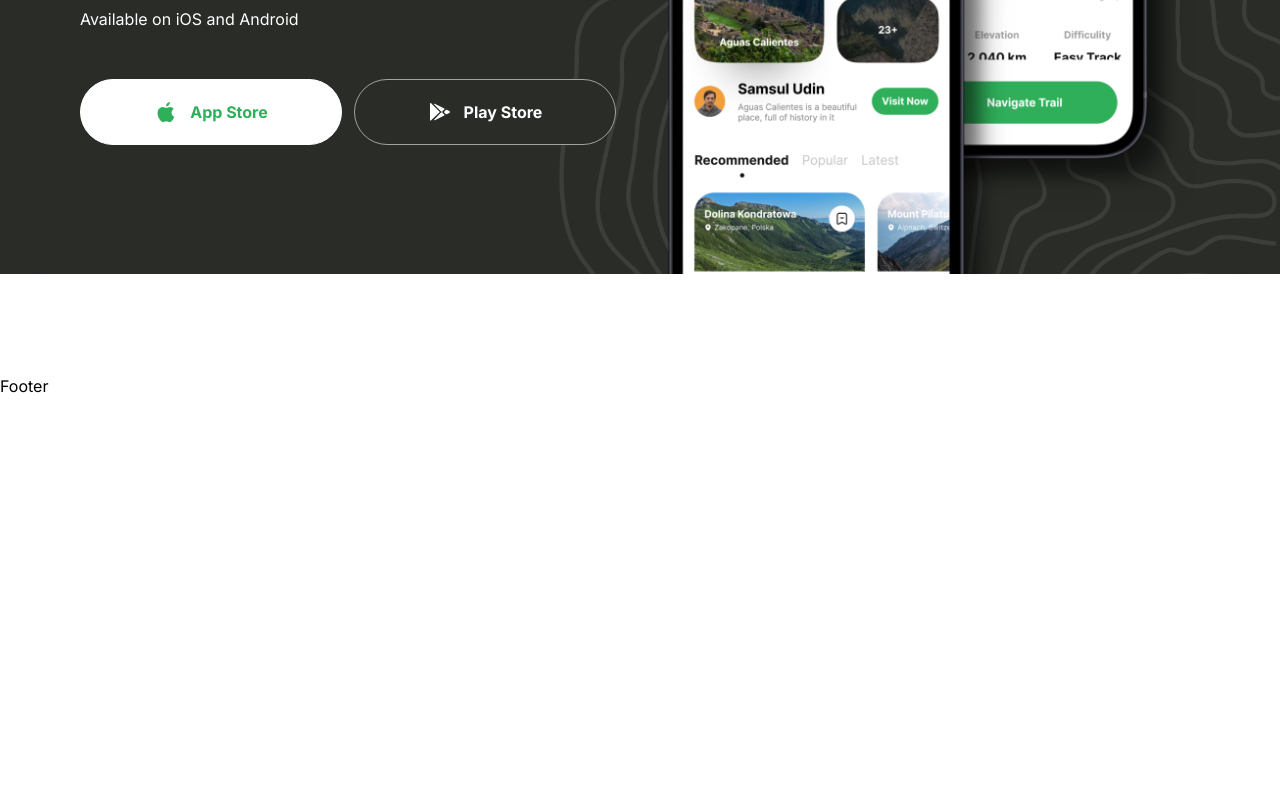
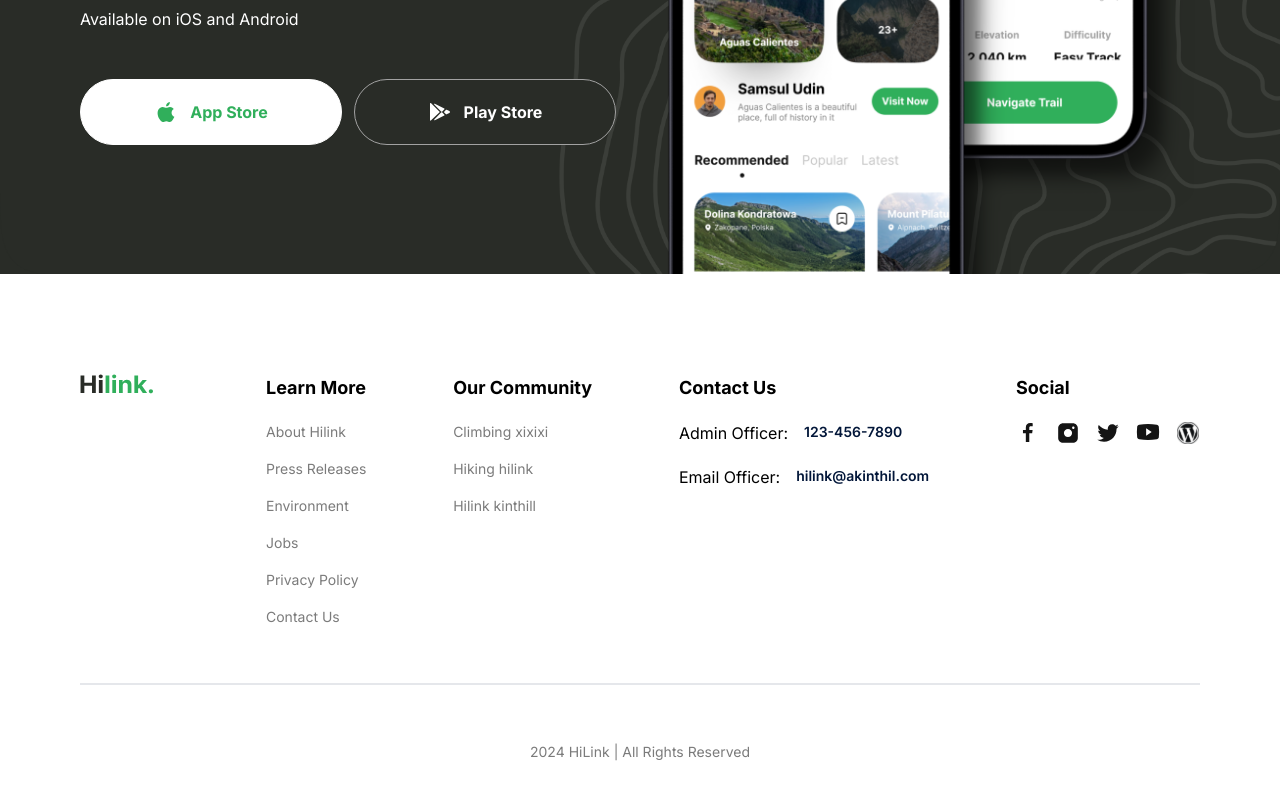
Before and after one commit to cladden77/travel-app, a Next.js app: page / in a window 1280 px wide. Shown: the part 4095-4895 px from the top of the page. Before the commit the page ends 4493 px from the top, so only its background shows below. Built offline with nearby package versions, Linux system fonts and the light colour scheme.

Commit message:
built out footer section

```diff
--- a/components/Footer.tsx
+++ b/components/Footer.tsx
@@ -1,7 +1,81 @@
-import React from "react";
+import { FOOTER_CONTACT_INFO, FOOTER_LINKS, SOCIALS } from "@/constants";
+import Image from "next/image";
+import Link from "next/link";
 
 const Footer = () => {
-  return <div>Footer</div>;
+  return (
+    <footer className="flexCenter mb-24">
+      <div className="padding-container max-container flex w-full flex-col gap-14">
+        <div className="flex flex-col items-start justify-center gap-[10%] md:flex-row">
+          <Link href="/" className="mb-10">
+            <Image src="/hilink-logo.svg" alt="logo" width={74} height={29} />
+          </Link>
+
+          <div className="flex flex-wrap gap-10 sm:justify-between md:flex-1">
+            {FOOTER_LINKS.map((columns) => (
+              <FooterColumn title={columns.title}>
+                <ul className="regular-14 flex flex-col gap-4 text-gray-30">
+                  {columns.links.map((link) => (
+                    <Link href="/" key={link}>
+                      {link}
+                    </Link>
+                  ))}
+                </ul>
+              </FooterColumn>
+            ))}
+
+            <div className="flex flex-col gap-5">
+              <FooterColumn title={FOOTER_CONTACT_INFO.title}>
+                {FOOTER_CONTACT_INFO.links.map((link) => (
+                  <Link
+                    href="/"
+                    key={link.label}
+                    className="flex gap-4 md:flex-col lg:flex-row"
+                  >
+                    <p className="whitespace-nowrap">{link.label}:</p>
+                    <p className="medium-14 whitespace-nowrap text-blue-70">
+                      {link.value}
+                    </p>
+                  </Link>
+                ))}
+              </FooterColumn>
+            </div>
+
+            <div className="flex flex-col gap-5">
+              <FooterColumn title={SOCIALS.title}>
+                <ul className="regular-14 flex gap-4 text-gray-30">
+                  {SOCIALS.links.map((link) => (
+                    <Link href="/" key={link}>
+                      <Image src={link} alt="logo" width={24} height={24} />
+                    </Link>
+                  ))}
+                </ul>
+              </FooterColumn>
+            </div>
+          </div>
+        </div>
+
+        <div className="border bg-gray-20" />
+        <p className="regular-14 w-full text-center text-gray-30">
+          2024 HiLink | All Rights Reserved
+        </p>
+      </div>
+    </footer>
+  );
+};
+
+type FooterColumnProps = {
+  title: string;
+  children: React.ReactNode;
+};
+
+const FooterColumn = ({ title, children }: FooterColumnProps) => {
+  return (
+    <div className="flex flex-col gap-5">
+      <h4 className="bold-18 whitespace-nowrap">{title}</h4>
+      {children}
+    </div>
+  );
 };
 
 export default Footer;
```
